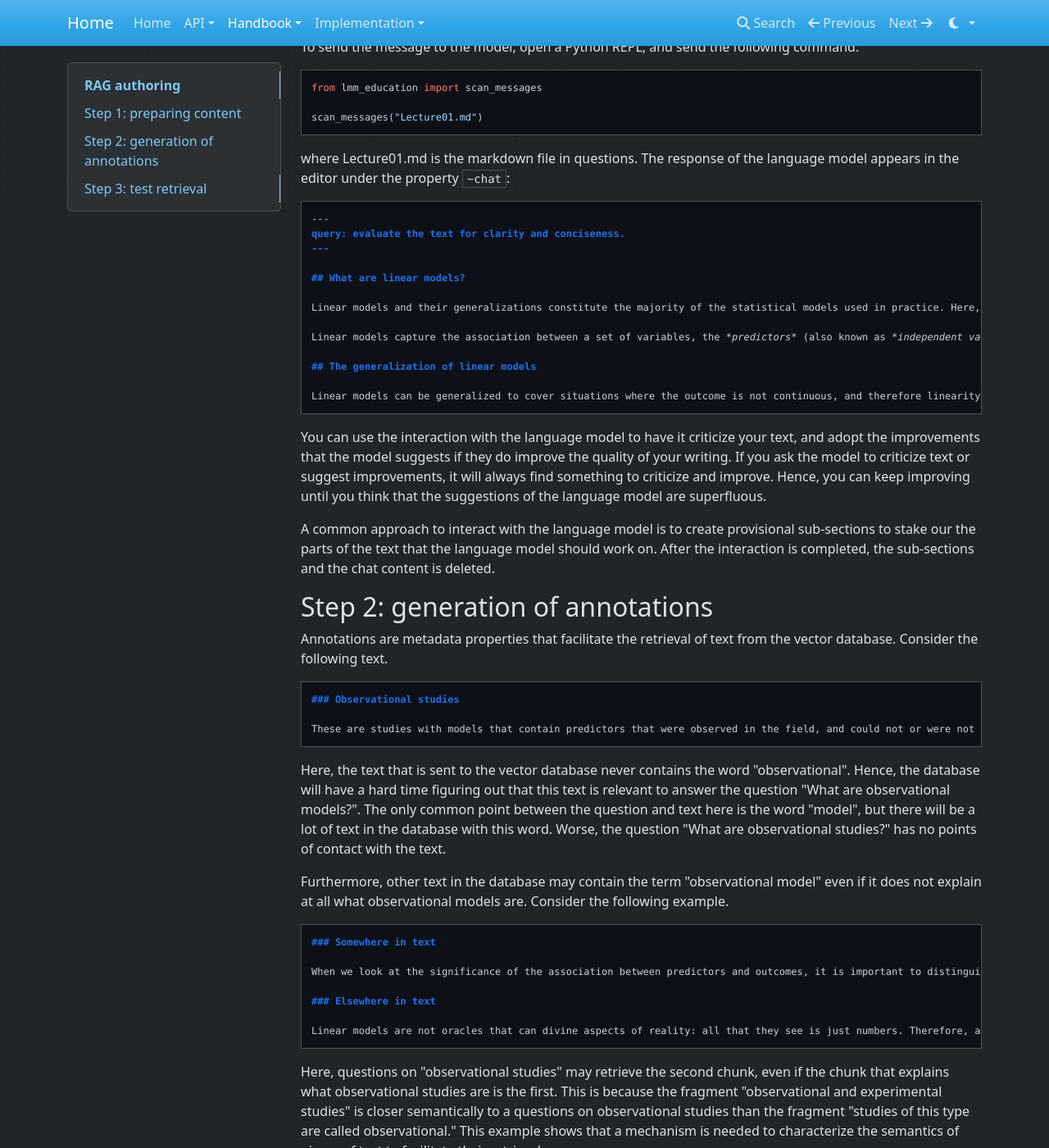
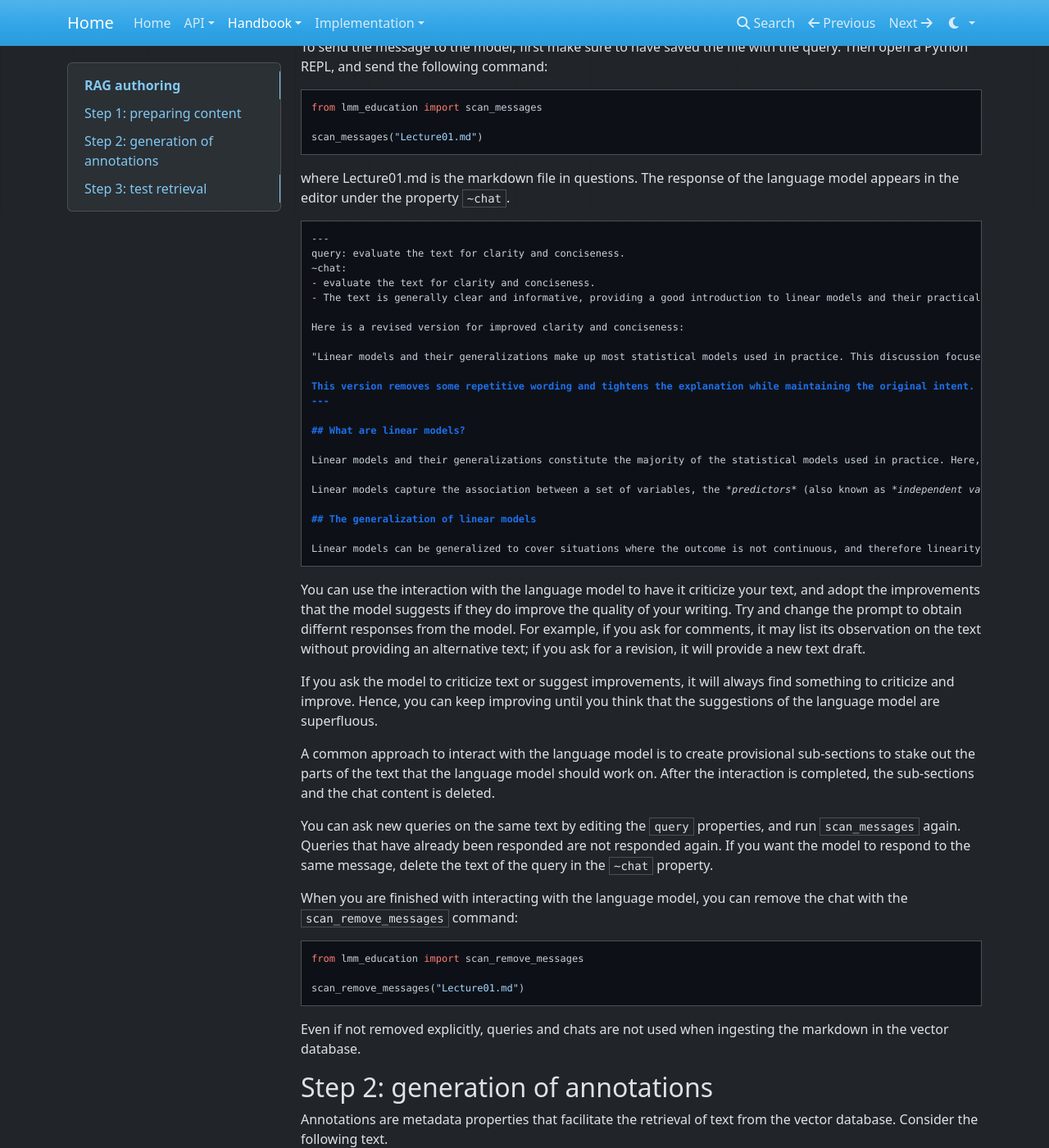
Before and after one commit to roberto-viviani/lmm-education, an MkDocs documentation site: the page built from docs/Handbook/RAGauthoring.md, in a window 1280 px wide and 1400 px high, scrolled down 924 px. Shown: the whole window at 82% size. Built offline with MkDocs 1.6.1, drawn with Linux system fonts in a browser that asks for light colours; nearby versions of some CDN libraries.

Commit message:
docs Handbook RAGauthoring, more details on interaction with language model

````diff
--- a/docs/Handbook/RAGauthoring.md
+++ b/docs/Handbook/RAGauthoring.md
@@ -28,7 +28,7 @@ Linear models can be generalized to cover situations where the outcome is not co
 
 Here, part of the message that is sent to the language model is "evaluate the text for clarity and conciseness". This message part is integrated with the text to which the metadata refer, which is here the text under "What are linear models?", but not the text under "The generalization of linear models". If there had been subheadings after "What are linear models", the text of the subheadings would also be sent to the language model. The term 'text' here is key: the language model knows that your question refers to the parts of the markdown that are sent over, because these are qualified as "text" in the message.
 
-To send the message to the model, open a Python REPL, and send the following command:
+To send the message to the model, first make sure to have saved the file with the query. Then open a Python REPL, and send the following command:
 
 ```python
 from lmm_education import scan_messages
@@ -36,11 +36,20 @@ from lmm_education import scan_messages
 scan_messages("Lecture01.md")
 ```
 
-where Lecture01.md is the markdown file in questions. The response of the language model appears in the editor under the property `~chat`:
+where Lecture01.md is the markdown file in questions. The response of the language model appears in the editor under the property `~chat`.
 
 ``` markdown
 ---
 query: evaluate the text for clarity and conciseness.
+~chat:
+- evaluate the text for clarity and conciseness.
+- The text is generally clear and informative, providing a good introduction to linear models and their practical application. However, it can be made more concise by reducing redundancy and simplifying some phrases without losing meaning.
+
+Here is a revised version for improved clarity and conciseness:
+
+"Linear models and their generalizations make up most statistical models used in practice. This discussion focuses on applying linear models correctly and interpreting their output. Linear models describe the relationship between predictors (independent variables) and an outcome (dependent variable). In the simplest case, this relationship can be represented by a line relating a predictor to the outcome. More advanced linear models capture more complex associations."
+
+This version removes some repetitive wording and tightens the explanation while maintaining the original intent.
 ---
 
 ## What are linear models?
@@ -54,9 +63,23 @@ Linear models capture the association between a set of variables, the *predictor
 Linear models can be generalized to cover situations where the outcome is not continuous, and therefore linearity cannot apply. Further text omitted...
 ```
 
-You can use the interaction with the language model to have it criticize your text, and adopt the improvements that the model suggests if they do improve the quality of your writing. If you ask the model to criticize text or suggest improvements, it will always find something to criticize and improve. Hence, you can keep improving until you think that the suggestions of the language model are superfluous.
+You can use the interaction with the language model to have it criticize your text, and adopt the improvements that the model suggests if they do improve the quality of your writing. Try and change the prompt to obtain differnt responses from the model. For example, if you ask for comments, it may list its observation on the text without providing an alternative text; if you ask for a revision, it will provide a new text draft.
 
-A common approach to interact with the language model is to create provisional sub-sections to stake our the parts of the text that the language model should work on. After the interaction is completed, the sub-sections and the chat content is deleted.
+If you ask the model to criticize text or suggest improvements, it will always find something to criticize and improve. Hence, you can keep improving until you think that the suggestions of the language model are superfluous.
+
+A common approach to interact with the language model is to create provisional sub-sections to stake out the parts of the text that the language model should work on. After the interaction is completed, the sub-sections and the chat content is deleted.
+
+You can ask new queries on the same text by editing the `query` properties, and run `scan_messages` again. Queries that have already been responded are not responded again. If you want the model to respond to the same message, delete the text of the query in the `~chat` property.
+
+When you are finished with interacting with the language model, you can remove the chat with the `scan_remove_messages` command:
+
+```python
+from lmm_education import scan_remove_messages
+
+scan_remove_messages("Lecture01.md")
+```
+
+Even if not removed explicitly, queries and chats are not used when ingesting the markdown in the vector database.
 
 ## Step 2: generation of annotations
 
````
